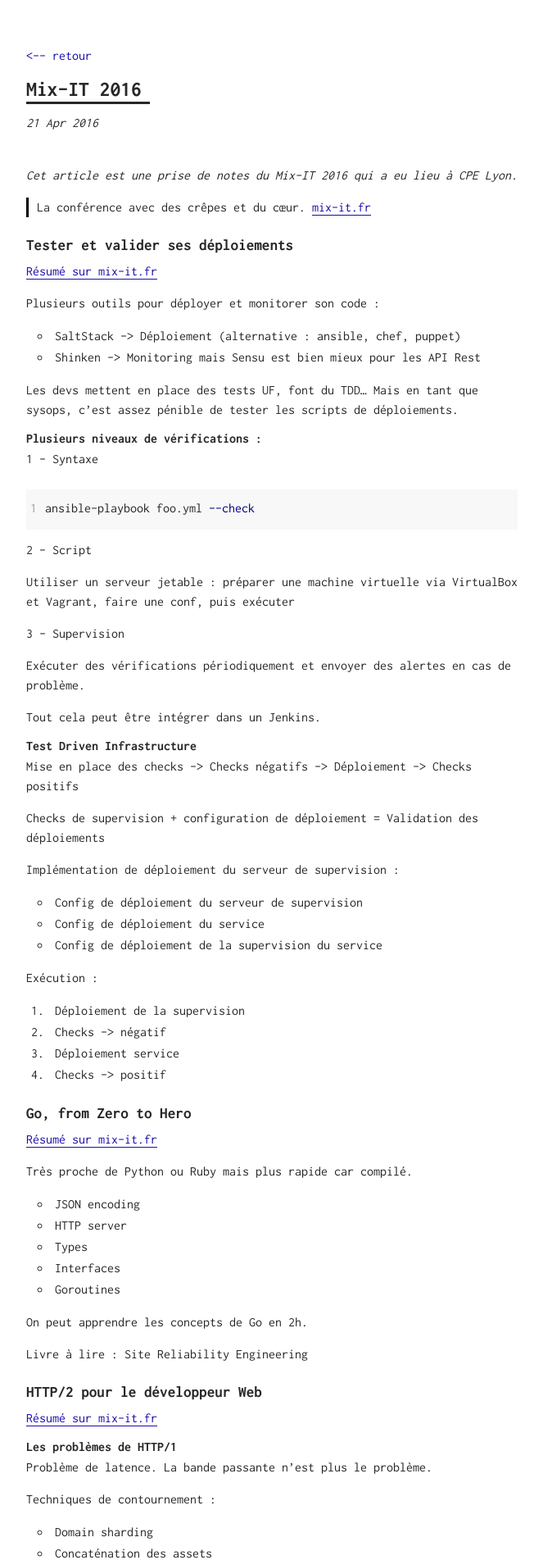
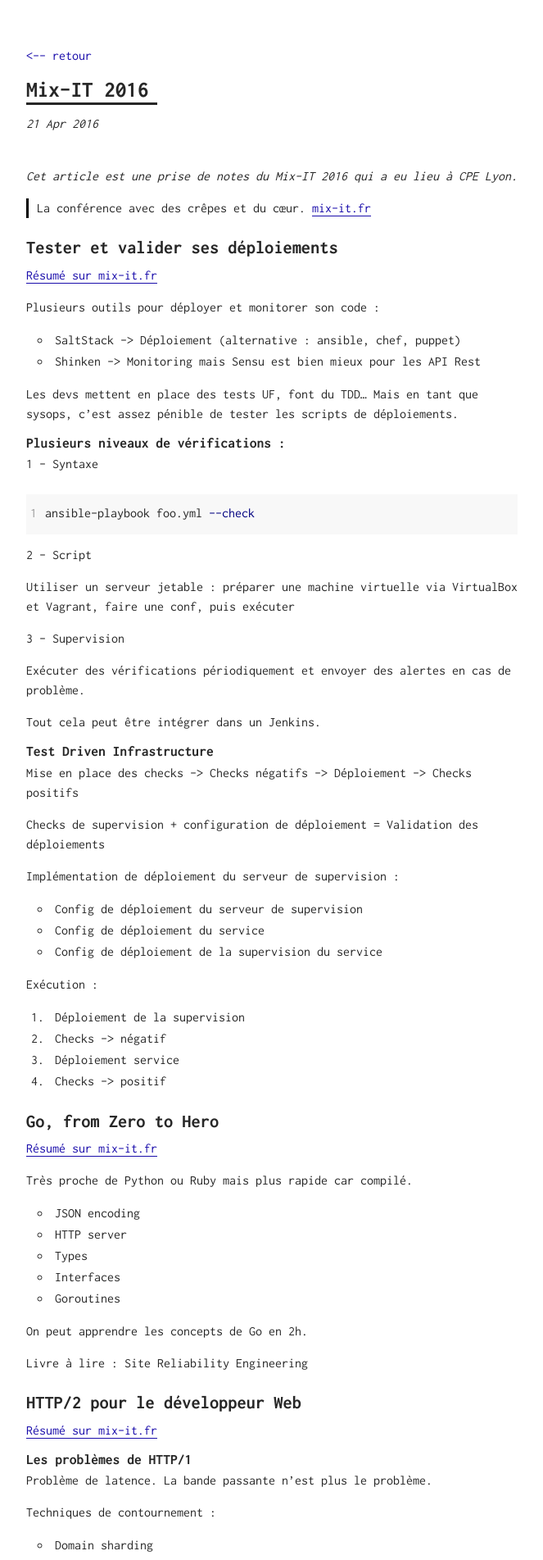
Before and after one commit to imjufu/imjufu.github.io, a Jekyll site: the page built from _posts/2016-04-21-mix-it-2016.markdown, in a window 1280 px wide. Shown: the top 1903 px of the page at 82% size, without its empty margins (308-971 px from the left). Built offline with Jekyll 4.4.1, drawn with Linux system fonts in a browser that asks for light colours.

Commit message:
Increase font-size of h1, h2, h3

```diff
--- a/css/main.scss
+++ b/css/main.scss
@@ -111,7 +111,7 @@ blockquote {
     margin-bottom: 6px;
     h1 {
       display: inline-block;
-      font-size: 1.6em;
+      font-size: 1.7em;
       font-weight: 700;
       padding-right: 10px;
       padding-bottom: 2px;
@@ -133,19 +133,19 @@ blockquote {
   &__content {
     padding-top: 40px;
     h1 {
-      font-size: 1.4em;
+      font-size: 1.7em;
       font-weight: 700;
       margin-top: 50px;
       margin-bottom: 10px;
     }
     h2 {
-      font-size: 1.2em;
+      font-size: 1.4em;
       font-weight: 700;
       margin-top: 25px;
       margin-bottom: 10px;
     }
     h3 {
-      font-size: 1em;
+      font-size: 1.1em;
       font-weight: 700;
       margin-top: 15px;
       margin-bottom: 5px;
```
